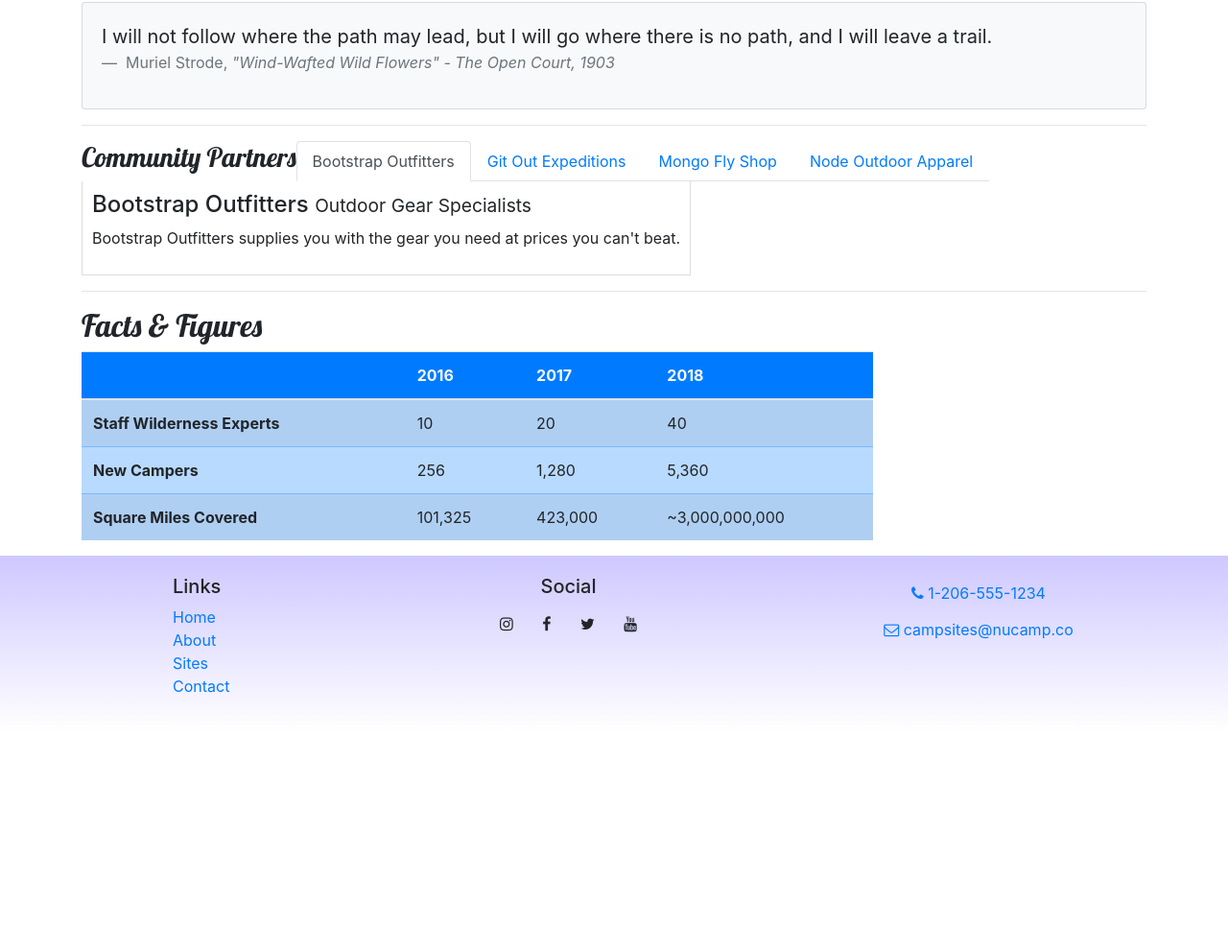
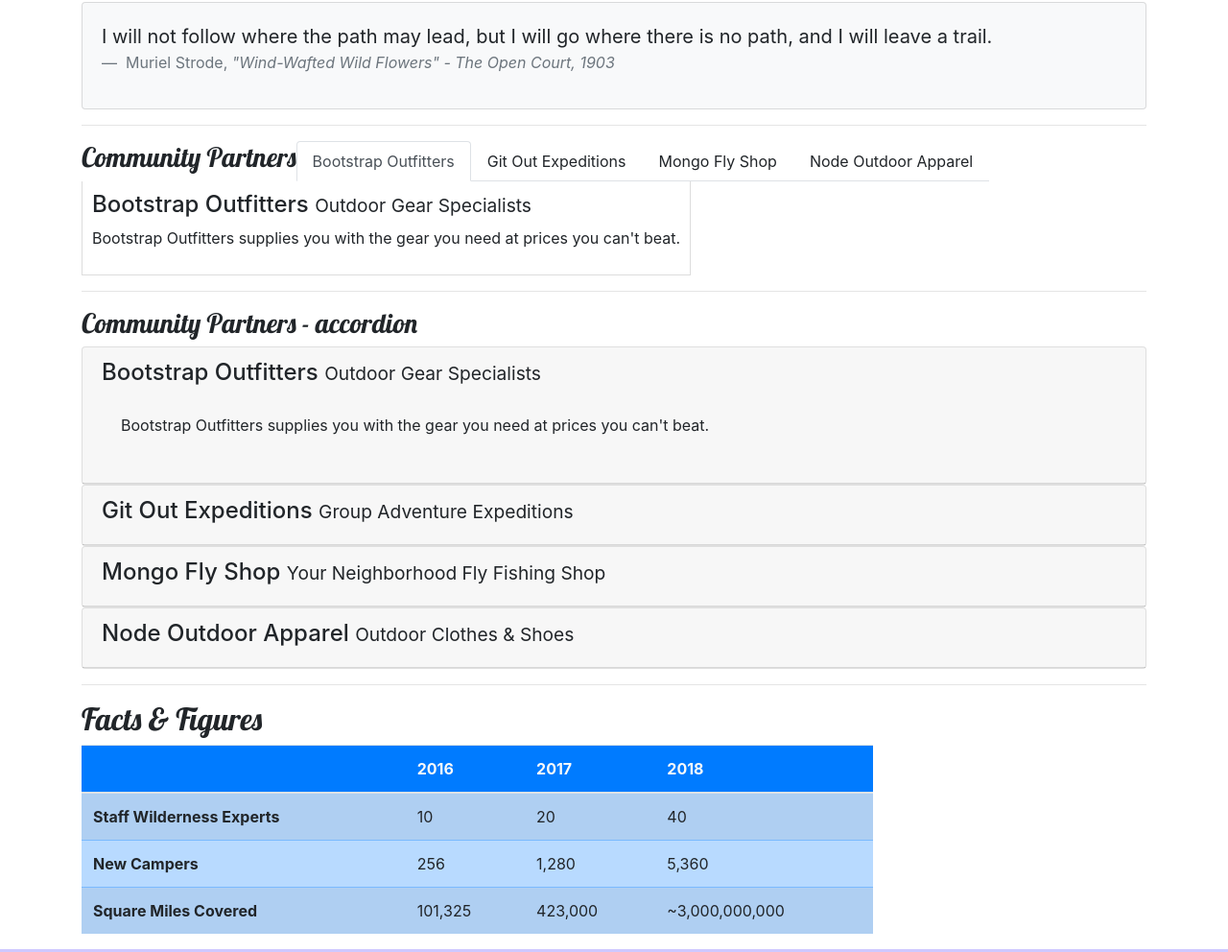
Before and after one commit to LaShell-Young/nucampsite, a website: page aboutus.html in a window 1280 px wide. Shown: the part 690-1682 px from the top of the page at 96% size. Before the commit the page ends 1453 px from the top, so only its background shows below. Drawn offline with nearby package versions, Linux system fonts and the light colour scheme.

Commit message:
week 3 - add accordion

```diff
--- a/aboutus.html
+++ b/aboutus.html
@@ -213,6 +213,98 @@
         </div>
       </div>
       <hr />
+
+      <div class="row row-content">
+        <div class="col">
+          <h3>Community Partners - accordion</h3>
+          <div id="accordion">
+            <div class="card">
+              <div role="tab" class="card-header">
+                <h4>
+                  <a data-toggle="collapse" data-target="#bs">
+                    Bootstrap Outfitters <small>Outdoor Gear Specialists</small>
+                  </a>
+                </h4>
+                <div class="collapse show" id="bs" data-parent="#accordion">
+                  <div class="card-body">
+                    <p class="d-none d-sm-block">
+                      Bootstrap Outfitters supplies you with the gear you need
+                      at prices you can't beat.
+                    </p>
+                  </div>
+                </div>
+              </div>
+            </div>
+            <div class="card">
+              <div role="tab" class="card-header">
+                <h4>
+                  <a
+                    class="collapsed"
+                    data-toggle="collapse"
+                    data-target="#gitout"
+                  >
+                    Git Out Expeditions
+                    <small>Group Adventure Expeditions</small>
+                  </a>
+                </h4>
+                <div class="collapse" id="gitout" data-parent="#accordion">
+                  <div class="card-body">
+                    <p class="d-none d-sm-block">
+                      Join Git Out Expeditions to explore new horizons with a
+                      group of other adventurers!
+                    </p>
+                  </div>
+                </div>
+              </div>
+            </div>
+            <div class="card">
+              <div role="tab" class="card-header">
+                <h4>
+                  <a
+                    class="collapsed"
+                    data-toggle="collapse"
+                    data-target="#mfly"
+                  >
+                    Mongo Fly Shop
+                    <small>Your Neighborhood Fly Fishing Shop</small>
+                  </a>
+                </h4>
+                <div class="collapse" id="mfly" data-parent="#accordion">
+                  <div class="card-body">
+                    <p class="d-none d-sm-block">
+                      Need a new fishing pole, a tacklebox, or flies of all
+                      kinds? Stop by Mongo Fly Shop.
+                    </p>
+                  </div>
+                </div>
+              </div>
+            </div>
+            <div class="card">
+              <div role="tab" class="card-header">
+                <h4>
+                  <a
+                    class="collapsed"
+                    data-toggle="collapse"
+                    data-target="#noutdoor"
+                  >
+                    Node Outdoor Apparel <small>Outdoor Clothes & Shoes</small>
+                  </a>
+                </h4>
+                <div class="collapse" id="noutdoor" data-parent="#accordion">
+                  <div class="card-body">
+                    <p class="d-none d-sm-block">
+                      From polar fleeces to swimsuits, hiking boots to waders, a
+                      visit to Node will be sure to get you covered.
+                    </p>
+                  </div>
+                </div>
+              </div>
+            </div>
+          </div>
+        </div>
+      </div>
+      <hr />
+
       <div class="row row-content">
         <div class="col-sm-9">
           <h2>Facts &amp; Figures</h2>
--- a/style.css
+++ b/style.css
@@ -40,6 +40,12 @@ h3 {
   padding: 10px;
 }
 
+a,
+a:hover {
+  color: inherit;
+  text-decoration: none;
+}
+
 /* .footer {
   background-image: linear-gradient(rgb(163, 135, 245), white);
 } */
```
